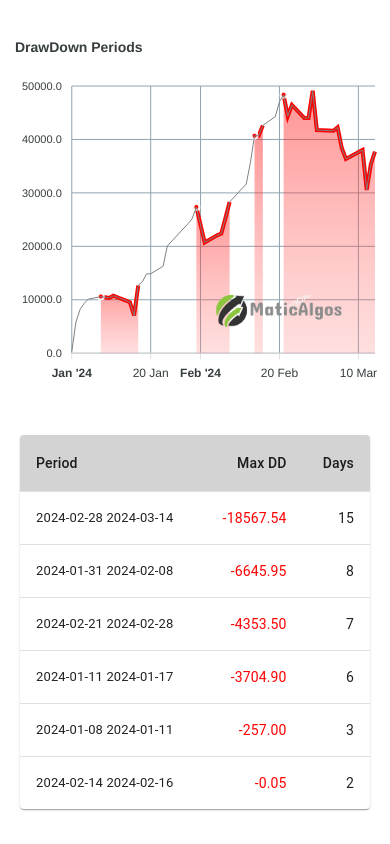
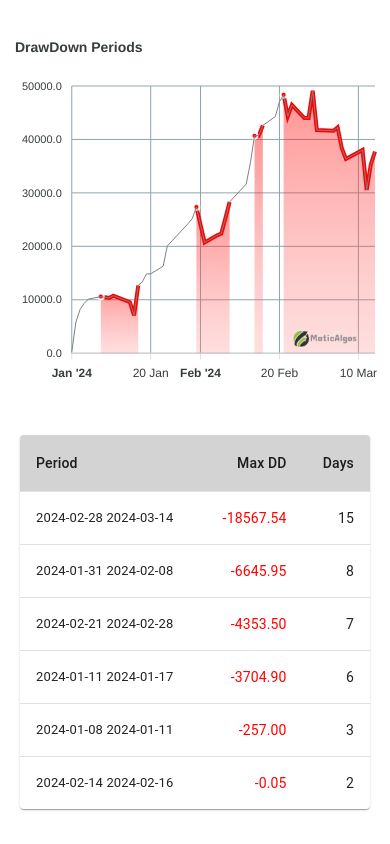
Before and after one commit to Ketan281/maticAlgos, a React (Create React App) app: page / in a window 390 px wide. Built offline with nearby package versions, Linux system fonts and the light colour scheme.

Commit message:
saved changes

```diff
--- a/src/App.css
+++ b/src/App.css
@@ -37,9 +37,13 @@
   width: 8rem;
 }
 @media only screen and (max-width: 768px){
+  .logo img{
+    height: 1rem;
+    width: 4rem;
+  }
   .logo{
     font-size: 18px;
-    left:55vw;
-    top:35vh;
+    left:75vw;
+    top:39vh;
   }
 }
```
